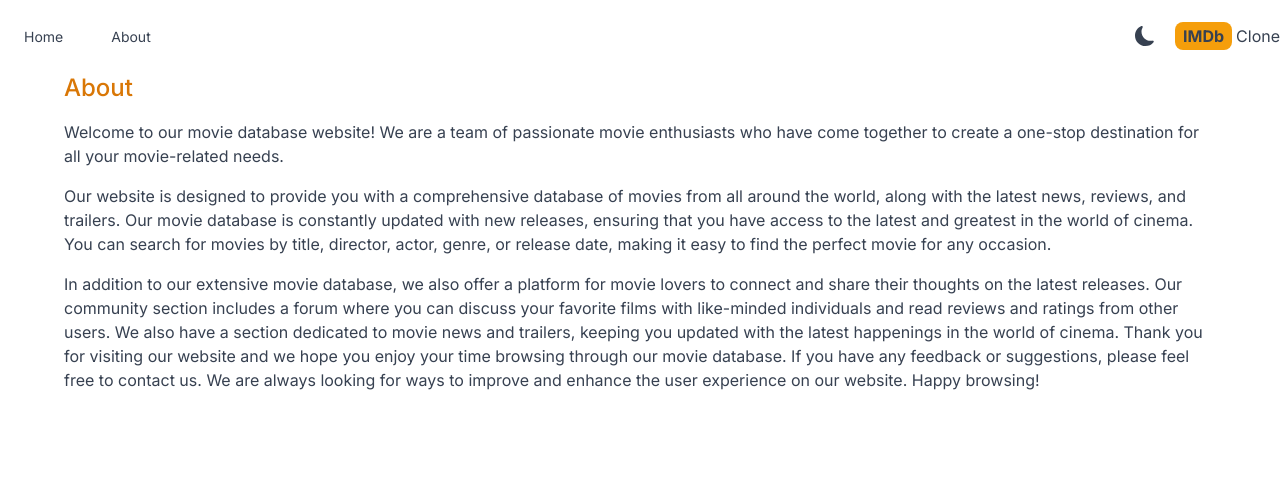
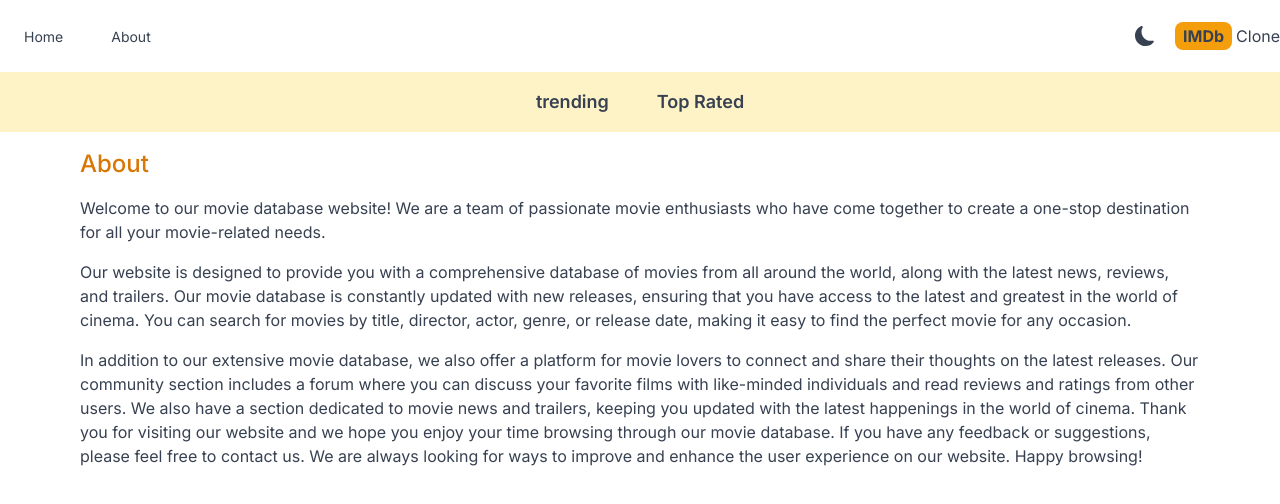
Before and after one commit to Ranekey/ibmclone, a Next.js app: page /about in a window 1280 px wide. Shown: the top 504 px of the page. Built offline with nearby package versions, Linux system fonts and the light colour scheme.

Commit message:
creat navbar

```diff
--- a/src/app/about/page.jsx
+++ b/src/app/about/page.jsx
@@ -1,7 +1,7 @@
 
 function page() {
   return (
-    <div className= 'max-w-6xl mx-auto space-y-4'>
+    <div className= 'max-w-6xl mx-auto space-y-4 p-4'>
         <h1 className ='text-2xl font-medium text-amber-600'>About</h1>
         <p>
         Welcome to our movie database website! We are a team of passionate movie
--- /dev/null
+++ b/src/app/components/Navbar.tsx
@@ -0,0 +1,10 @@
+import NavbarItem from "./NavbarItem";
+
+export default function Navbar() {
+  return (
+    <div className ='flex justify-center dark:bg-gray-600 bg-amber-100 lg:text-lg p-4'>
+      <NavbarItem title="trending" param="fetchTrending"/>
+      <NavbarItem title="Top Rated" param="fetchTopRated"/>
+    </div>
+  )
+}
--- /dev/null
+++ b/src/app/components/NavbarItem.tsx
@@ -0,0 +1,19 @@
+'use client';
+import Link from "next/link";
+import {useSearchParams} from "next/navigation";
+
+
+export default function NavbarItem({title , param}: {title : String, param : String}) {
+    const searchParams = useSearchParams();
+    const genre = searchParams.get("genre")
+    return (
+    <div>
+        <Link href={`/?genre=${param}`}
+        className={`m-4 hover:text-amber-600 font-semibold p-2 ${genre &&
+            genre === param &&
+            "underline underline-offset-8 decoration-4 decoration-amber-500 rounded-lg "}`}>
+            {title}
+        </Link>
+    </div>
+  )
+}
--- a/src/app/layout.tsx
+++ b/src/app/layout.tsx
@@ -3,6 +3,7 @@
 import { Inter } from 'next/font/google'
 import Header from './components/Header'
 import Provider from './Provider'
+import Navbar from './components/Navbar'
 
 
 const inter = Inter({ subsets: ['latin'] })
@@ -23,6 +24,7 @@
         <Provider>
 
           <Header/>
+          <Navbar/>
 
           {children}
         </Provider>
```
